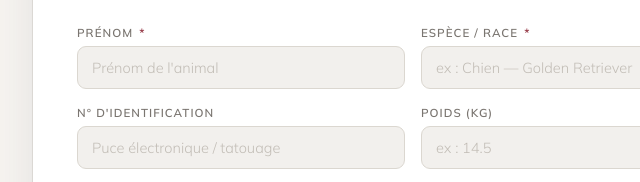
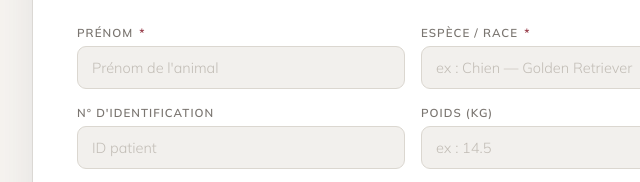
Before and after one commit to Flo-whatever/VetReSolution, a plain HTML site: page index_vetomega.html in a window 1280 px wide. Shown: the part 1531-1713 px from the top of the page, 227-867 px from the left. Drawn offline with nearby package versions, Linux system fonts and the light colour scheme; a script that the page names is missing.

Commit message:
Update index_vetomega.html

```diff
--- a/index_vetomega.html
+++ b/index_vetomega.html
@@ -716,7 +716,7 @@
         </div>
         <div class="field">
           <label>N° d'identification</label>
-          <input type="text" placeholder="Puce électronique / tatouage">
+          <input type="text" placeholder="ID patient">
         </div>
         <div class="field">
           <label>Poids (kg)</label>
```
